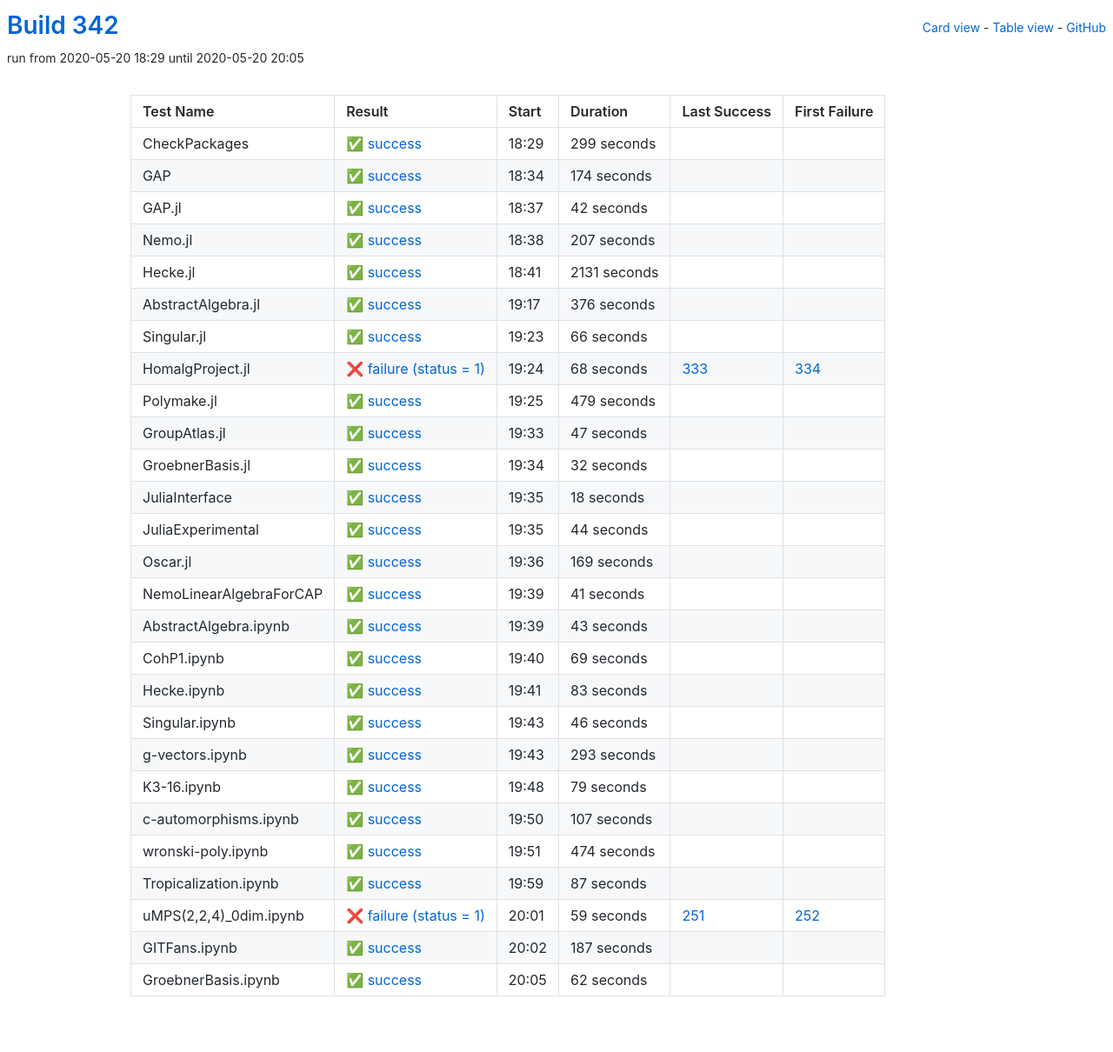
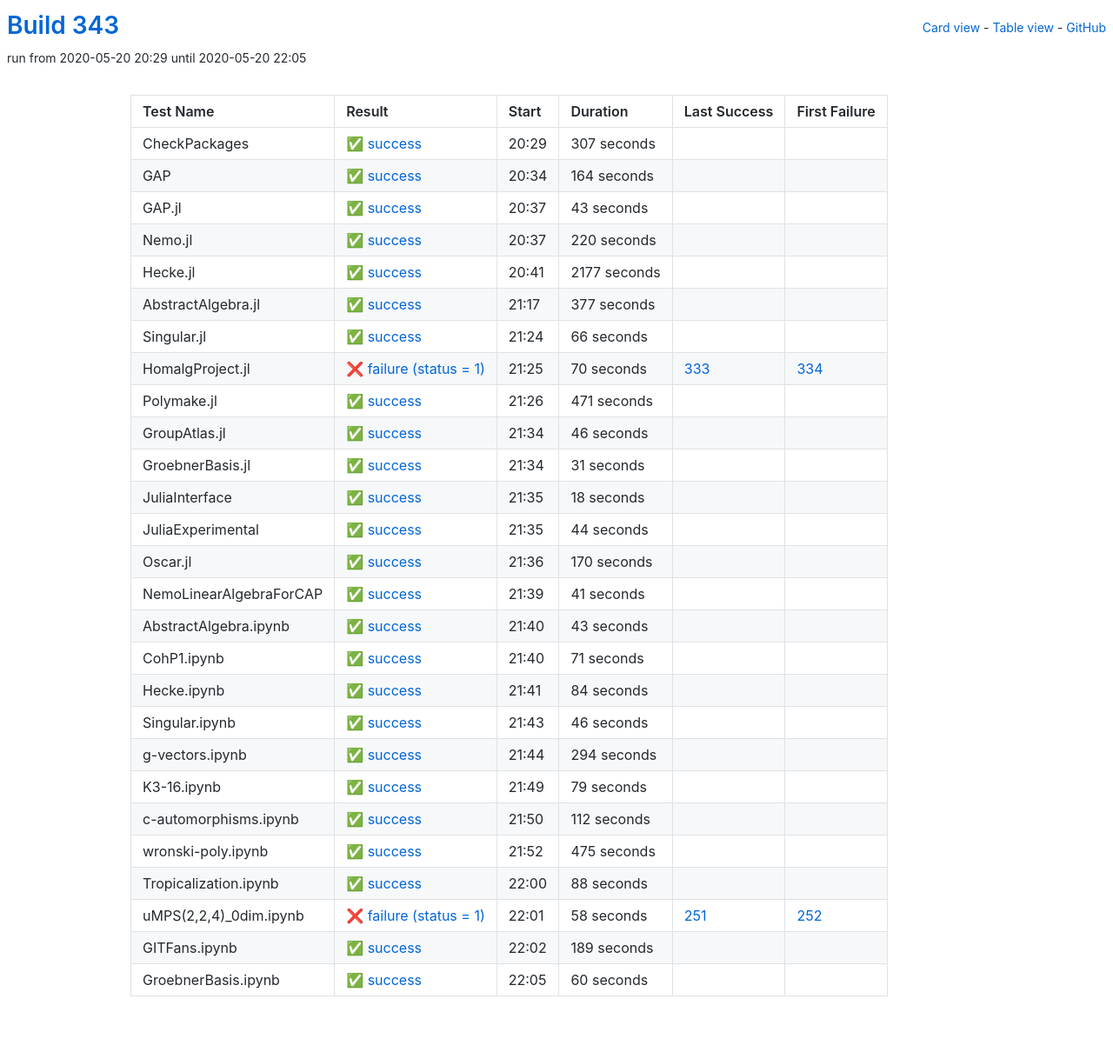
Before and after one commit to oscar-system/oscar-ci-status-1.4, a Jekyll site: the page built from table.html, in a window 1280 px wide. Shown: the whole page at 87% size. Built offline with Jekyll 4.4.1, drawn with Linux system fonts in a browser that asks for light colours.

Commit message:
Build 343

```diff
--- a/_data/ci.yml
+++ b/_data/ci.yml
@@ -1,77 +1,77 @@
-build: 342
-build_url: https://oscarci.mathematik.uni-kl.de/job/oscar-julia-1.4/342/
+build: 343
+build_url: https://oscarci.mathematik.uni-kl.de/job/oscar-julia-1.4/343/
 job: oscar-julia-1.4
 tests:
-- duration: 299
+- duration: 307
   exitcode: 0
   first_failure: false
   first_failure_url: null
   id: checkpackages
   last_success: false
   last_success_url: null
-  log: https://oscarci.mathematik.uni-kl.de/job/oscar-julia-1.4/342/artifact/logs/build-342/CheckPackages.log
+  log: https://oscarci.mathematik.uni-kl.de/job/oscar-julia-1.4/343/artifact/logs/build-343/CheckPackages.log
   name: CheckPackages
-  start: 2020-05-20 18:29
+  start: 2020-05-20 20:29
   status: success
   success: true
-- duration: 174
+- duration: 164
   exitcode: 0
   first_failure: false
   first_failure_url: null
   id: gap
   last_success: false
   last_success_url: null
-  log: https://oscarci.mathematik.uni-kl.de/job/oscar-julia-1.4/342/artifact/logs/build-342/GAP.log
+  log: https://oscarci.mathematik.uni-kl.de/job/oscar-julia-1.4/343/artifact/logs/build-343/GAP.log
   name: GAP
-  start: 2020-05-20 18:34
+  start: 2020-05-20 20:34
   status: success
   success: true
-- duration: 42
+- duration: 43
   exitcode: 0
   first_failure: false
   first_failure_url: null
   id: gap-jl
   last_success: false
   last_success_url: null
-  log: https://oscarci.mathematik.uni-kl.de/job/oscar-julia-1.4/342/artifact/logs/build-342/GAP.jl.log
+  log: https://oscarci.mathematik.uni-kl.de/job/oscar-julia-1.4/343/artifact/logs/build-343/GAP.jl.log
   name: GAP.jl
-  start: 2020-05-20 18:37
+  start: 2020-05-20 20:37
   status: success
   success: true
-- duration: 207
+- duration: 220
   exitcode: 0
   first_failure: false
   first_failure_url: null
   id: nemo-jl
   last_success: false
   last_success_url: null
-  log: https://oscarci.mathematik.uni-kl.de/job/oscar-julia-1.4/342/artifact/logs/build-342/Nemo.jl.log
+  log: https://oscarci.mathematik.uni-kl.de/job/oscar-julia-1.4/343/artifact/logs/build-343/Nemo.jl.log
   name: Nemo.jl
-  start: 2020-05-20 18:38
+  start: 2020-05-20 20:37
   status: success
   success: true
-- duration: 2131
+- duration: 2177
   exitcode: 0
   first_failure: false
   first_failure_url: null
   id: hecke-jl
   last_success: false
   last_success_url: null
-  log: https://oscarci.mathematik.uni-kl.de/job/oscar-julia-1.4/342/artifact/logs/build-342/Hecke.jl.log
+  log: https://oscarci.mathematik.uni-kl.de/job/oscar-julia-1.4/343/artifact/logs/build-343/Hecke.jl.log
   name: Hecke.jl
-  start: 2020-05-20 18:41
+  start: 2020-05-20 20:41
   status: success
   success: true
-- duration: 376
+- duration: 377
   exitcode: 0
   first_failure: false
   first_failure_url: null
   id: abstractalgebra-jl
   last_success: false
   last_success_url: null
-  log: https://oscarci.mathematik.uni-kl.de/job/oscar-julia-1.4/342/artifact/logs/build-342/AbstractAlgebra.jl.log
+  log: https://oscarci.mathematik.uni-kl.de/job/oscar-julia-1.4/343/artifact/logs/build-343/AbstractAlgebra.jl.log
   name: AbstractAlgebra.jl
-  start: 2020-05-20 19:17
+  start: 2020-05-20 21:17
   status: success
   success: true
 - duration: 66
@@ -81,57 +81,57 @@ tests:
   id: singular-jl
   last_success: false
   last_success_url: null
-  log: https://oscarci.mathematik.uni-kl.de/job/oscar-julia-1.4/342/artifact/logs/build-342/Singular.jl.log
+  log: https://oscarci.mathematik.uni-kl.de/job/oscar-julia-1.4/343/artifact/logs/build-343/Singular.jl.log
   name: Singular.jl
-  start: 2020-05-20 19:23
+  start: 2020-05-20 21:24
   status: success
   success: true
-- duration: 68
+- duration: 70
   exitcode: 1
   first_failure: 334
   first_failure_url: https://oscarci.mathematik.uni-kl.de/job/oscar-julia-1.4/334/
   id: homalgproject-jl
   last_success: 333
   last_success_url: https://oscarci.mathematik.uni-kl.de/job/oscar-julia-1.4/333/
-  log: https://oscarci.mathematik.uni-kl.de/job/oscar-julia-1.4/342/artifact/logs/build-342/HomalgProject.jl.log
+  log: https://oscarci.mathematik.uni-kl.de/job/oscar-julia-1.4/343/artifact/logs/build-343/HomalgProject.jl.log
   name: HomalgProject.jl
-  start: 2020-05-20 19:24
+  start: 2020-05-20 21:25
   status: failure
   success: false
-- duration: 479
+- duration: 471
   exitcode: 0
   first_failure: false
   first_failure_url: null
   id: polymake-jl
   last_success: false
   last_success_url: null
-  log: https://oscarci.mathematik.uni-kl.de/job/oscar-julia-1.4/342/artifact/logs/build-342/Polymake.jl.log
+  log: https://oscarci.mathematik.uni-kl.de/job/oscar-julia-1.4/343/artifact/logs/build-343/Polymake.jl.log
   name: Polymake.jl
-  start: 2020-05-20 19:25
+  start: 2020-05-20 21:26
   status: success
   success: true
-- duration: 47
+- duration: 46
   exitcode: 0
   first_failure: false
   first_failure_url: null
   id: groupatlas-jl
   last_success: false
   last_success_url: null
-  log: https://oscarci.mathematik.uni-kl.de/job/oscar-julia-1.4/342/artifact/logs/build-342/GroupAtlas.jl.log
+  log: https://oscarci.mathematik.uni-kl.de/job/oscar-julia-1.4/343/artifact/logs/build-343/GroupAtlas.jl.log
   name: GroupAtlas.jl
-  start: 2020-05-20 19:33
+  start: 2020-05-20 21:34
   status: success
   success: true
-- duration: 32
+- duration: 31
   exitcode: 0
   first_failure: false
   first_failure_url: null
   id: groebnerbasis-jl
   last_success: false
   last_success_url: null
-  log: https://oscarci.mathematik.uni-kl.de/job/oscar-julia-1.4/342/artifact/logs/build-342/GroebnerBasis.jl.log
+  log: https://oscarci.mathematik.uni-kl.de/job/oscar-julia-1.4/343/artifact/logs/build-343/GroebnerBasis.jl.log
   name: GroebnerBasis.jl
-  start: 2020-05-20 19:34
+  start: 2020-05-20 21:34
   status: success
   success: true
 - duration: 18
@@ -141,9 +141,9 @@ tests:
   id: juliainterface
   last_success: false
   last_success_url: null
-  log: https://oscarci.mathematik.uni-kl.de/job/oscar-julia-1.4/342/artifact/logs/build-342/JuliaInterface.log
+  log: https://oscarci.mathematik.uni-kl.de/job/oscar-julia-1.4/343/artifact/logs/build-343/JuliaInterface.log
   name: JuliaInterface
-  start: 2020-05-20 19:35
+  start: 2020-05-20 21:35
   status: success
   success: true
 - duration: 44
@@ -153,21 +153,21 @@ tests:
   id: juliaexperimental
   last_success: false
   last_success_url: null
-  log: https://oscarci.mathematik.uni-kl.de/job/oscar-julia-1.4/342/artifact/logs/build-342/JuliaExperimental.log
+  log: https://oscarci.mathematik.uni-kl.de/job/oscar-julia-1.4/343/artifact/logs/build-343/JuliaExperimental.log
   name: JuliaExperimental
-  start: 2020-05-20 19:35
+  start: 2020-05-20 21:35
   status: success
   success: true
-- duration: 169
+- duration: 170
   exitcode: 0
   first_failure: false
   first_failure_url: null
   id: oscar-jl
   last_success: false
   last_success_url: null
-  log: https://oscarci.mathematik.uni-kl.de/job/oscar-julia-1.4/342/artifact/logs/build-342/Oscar.jl.log
+  log: https://oscarci.mathematik.uni-kl.de/job/oscar-julia-1.4/343/artifact/logs/build-343/Oscar.jl.log
   name: Oscar.jl
-  start: 2020-05-20 19:36
+  start: 2020-05-20 21:36
   status: success
   success: true
 - duration: 41
@@ -177,9 +177,9 @@ tests:
   id: nemolinearalgebraforcap
   last_success: false
   last_success_url: null
-  log: https://oscarci.mathematik.uni-kl.de/job/oscar-julia-1.4/342/artifact/logs/build-342/NemoLinearAlgebraForCAP.log
+  log: https://oscarci.mathematik.uni-kl.de/job/oscar-julia-1.4/343/artifact/logs/build-343/NemoLinearAlgebraForCAP.log
   name: NemoLinearAlgebraForCAP
-  start: 2020-05-20 19:39
+  start: 2020-05-20 21:39
   status: success
   success: true
 - duration: 43
@@ -189,33 +189,33 @@ tests:
   id: abstractalgebra-ipynb
   last_success: false
   last_success_url: null
-  log: https://oscarci.mathematik.uni-kl.de/job/oscar-julia-1.4/342/artifact/logs/build-342/AbstractAlgebra.ipynb.log
+  log: https://oscarci.mathematik.uni-kl.de/job/oscar-julia-1.4/343/artifact/logs/build-343/AbstractAlgebra.ipynb.log
   name: AbstractAlgebra.ipynb
-  start: 2020-05-20 19:39
+  start: 2020-05-20 21:40
   status: success
   success: true
-- duration: 69
+- duration: 71
   exitcode: 0
   first_failure: false
   first_failure_url: null
   id: cohp1-ipynb
   last_success: false
   last_success_url: null
-  log: https://oscarci.mathematik.uni-kl.de/job/oscar-julia-1.4/342/artifact/logs/build-342/CohP1.ipynb.log
+  log: https://oscarci.mathematik.uni-kl.de/job/oscar-julia-1.4/343/artifact/logs/build-343/CohP1.ipynb.log
   name: CohP1.ipynb
-  start: 2020-05-20 19:40
+  start: 2020-05-20 21:40
   status: success
   success: true
-- duration: 83
+- duration: 84
   exitcode: 0
   first_failure: false
   first_failure_url: null
   id: hecke-ipynb
   last_success: false
   last_success_url: null
-  log: https://oscarci.mathematik.uni-kl.de/job/oscar-julia-1.4/342/artifact/logs/build-342/Hecke.ipynb.log
+  log: https://oscarci.mathematik.uni-kl.de/job/oscar-julia-1.4/343/artifact/logs/build-343/Hecke.ipynb.log
   name: Hecke.ipynb
-  start: 2020-05-20 19:41
+  start: 2020-05-20 21:41
   status: success
   success: true
 - duration: 46
@@ -225,21 +225,21 @@ tests:
   id: singular-ipynb
   last_success: false
   last_success_url: null
-  log: https://oscarci.mathematik.uni-kl.de/job/oscar-julia-1.4/342/artifact/logs/build-342/Singular.ipynb.log
+  log: https://oscarci.mathematik.uni-kl.de/job/oscar-julia-1.4/343/artifact/logs/build-343/Singular.ipynb.log
   name: Singular.ipynb
-  start: 2020-05-20 19:43
+  start: 2020-05-20 21:43
   status: success
   success: true
-- duration: 293
+- duration: 294
   exitcode: 0
   first_failure: false
   first_failure_url: null
   id: g-vectors-ipynb
   last_success: false
   last_success_url: null
-  log: https://oscarci.mathematik.uni-kl.de/job/oscar-julia-1.4/342/artifact/logs/build-342/g-vectors.ipynb.log
+  log: https://oscarci.mathematik.uni-kl.de/job/oscar-julia-1.4/343/artifact/logs/build-343/g-vectors.ipynb.log
   name: g-vectors.ipynb
-  start: 2020-05-20 19:43
+  start: 2020-05-20 21:44
   status: success
   success: true
 - duration: 79
@@ -249,80 +249,80 @@ tests:
   id: k3-16-ipynb
   last_success: false
   last_success_url: null
-  log: https://oscarci.mathematik.uni-kl.de/job/oscar-julia-1.4/342/artifact/logs/build-342/K3-16.ipynb.log
+  log: https://oscarci.mathematik.uni-kl.de/job/oscar-julia-1.4/343/artifact/logs/build-343/K3-16.ipynb.log
   name: K3-16.ipynb
-  start: 2020-05-20 19:48
+  start: 2020-05-20 21:49
   status: success
   success: true
-- duration: 107
+- duration: 112
   exitcode: 0
   first_failure: false
   first_failure_url: null
   id: c-automorphisms-ipynb
   last_success: false
   last_success_url: null
-  log: https://oscarci.mathematik.uni-kl.de/job/oscar-julia-1.4/342/artifact/logs/build-342/c-automorphisms.ipynb.log
+  log: https://oscarci.mathematik.uni-kl.de/job/oscar-julia-1.4/343/artifact/logs/build-343/c-automorphisms.ipynb.log
   name: c-automorphisms.ipynb
-  start: 2020-05-20 19:50
+  start: 2020-05-20 21:50
   status: success
   success: true
-- duration: 474
+- duration: 475
   exitcode: 0
   first_failure: false
   first_failure_url: null
   id: wronski-poly-ipynb
   last_success: false
   last_success_url: null
-  log: https://oscarci.mathematik.uni-kl.de/job/oscar-julia-1.4/342/artifact/logs/build-342/wronski-poly.ipynb.log
+  log: https://oscarci.mathematik.uni-kl.de/job/oscar-julia-1.4/343/artifact/logs/build-343/wronski-poly.ipynb.log
   name: wronski-poly.ipynb
-  start: 2020-05-20 19:51
+  start: 2020-05-20 21:52
   status: success
   success: true
-- duration: 87
+- duration: 88
   exitcode: 0
   first_failure: false
   first_failure_url: null
   id: tropicalization-ipynb
   last_success: false
   last_success_url: null
-  log: https://oscarci.mathematik.uni-kl.de/job/oscar-julia-1.4/342/artifact/logs/build-342/Tropicalization.ipynb.log
+  log: https://oscarci.mathematik.uni-kl.de/job/oscar-julia-1.4/343/artifact/logs/build-343/Tropicalization.ipynb.log
   name: Tropicalization.ipynb
-  start: 2020-05-20 19:59
+  start: 2020-05-20 22:00
   status: success
   success: true
-- duration: 59
+- duration: 58
   exitcode: 1
   first_failure: 252
   first_failure_url: https://oscarci.mathematik.uni-kl.de/job/oscar-julia-1.4/252/
   id: umps-2-2-4-0dim-ipynb
   last_success: 251
   last_success_url: https://oscarci.mathematik.uni-kl.de/job/oscar-julia-1.4/251/
-  log: https://oscarci.mathematik.uni-kl.de/job/oscar-julia-1.4/342/artifact/logs/build-342/uMPS-2-2-4-_0dim.ipynb.log
+  log: https://oscarci.mathematik.uni-kl.de/job/oscar-julia-1.4/343/artifact/logs/build-343/uMPS-2-2-4-_0dim.ipynb.log
   name: uMPS(2,2,4)_0dim.ipynb
-  start: 2020-05-20 20:01
+  start: 2020-05-20 22:01
   status: failure
   success: false
-- duration: 187
+- duration: 189
   exitcode: 0
   first_failure: false
   first_failure_url: null
   id: gitfans-ipynb
   last_success: false
   last_success_url: null
-  log: https://oscarci.mathematik.uni-kl.de/job/oscar-julia-1.4/342/artifact/logs/build-342/GITFans.ipynb.log
+  log: https://oscarci.mathematik.uni-kl.de/job/oscar-julia-1.4/343/artifact/logs/build-343/GITFans.ipynb.log
   name: GITFans.ipynb
-  start: 2020-05-20 20:02
+  start: 2020-05-20 22:02
   status: success
   success: true
-- duration: 62
+- duration: 60
   exitcode: 0
   first_failure: false
   first_failure_url: null
   id: groebnerbasis-ipynb
   last_success: false
   last_success_url: null
-  log: https://oscarci.mathematik.uni-kl.de/job/oscar-julia-1.4/342/artifact/logs/build-342/GroebnerBasis.ipynb.log
+  log: https://oscarci.mathematik.uni-kl.de/job/oscar-julia-1.4/343/artifact/logs/build-343/GroebnerBasis.ipynb.log
   name: GroebnerBasis.ipynb
-  start: 2020-05-20 20:05
+  start: 2020-05-20 22:05
   status: success
   success: true
```
Also changed, not shown: README.md.
